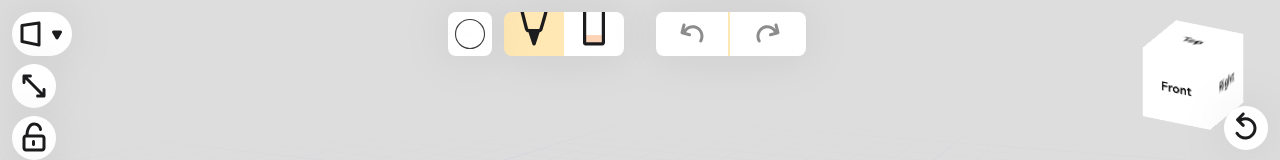
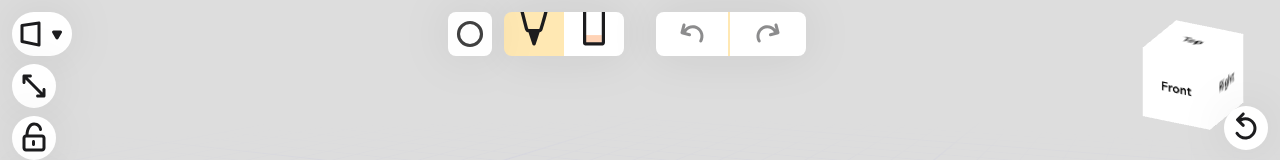
Before and after one commit to barese17/Penzil, a Vue app: page / in a window 1280 px wide. Shown: the top 160 px of the page. Built offline with nearby package versions, Linux system fonts and the light colour scheme; what undo-manager would draw is missing.

Commit message:
Fixed controls disappearing when click outside canvas

```diff
--- a/src/App.vue
+++ b/src/App.vue
@@ -384,6 +384,7 @@ html,
 
 button {
   font-weight: 900;
+  color: #1c1c1e;
 }
 
 #app {
--- a/src/components/Input.vue
+++ b/src/components/Input.vue
@@ -91,7 +91,7 @@ import { select } from "./select.js";
 import { setCenter } from "./setCenter.js";
 
 import * as THREE from "three";
-import { controls } from "./Canvas.vue";
+import { canvas, controls } from "./Canvas.vue";
 import { renderer, scene, camera } from "../App.vue";
 
 export default {
@@ -187,7 +187,10 @@ export default {
               this.movingCanvas = true;
               return;
             } else {
-              if (controls.enabled === true) {
+              if (
+                controls.enabled === true &&
+                raycaster.intersectObjects([canvas])[0] !== undefined
+              ) {
                 controls.visible = false;
                 renderer.render(scene, camera);
               }
--- a/src/components/LineSettings.vue
+++ b/src/components/LineSettings.vue
@@ -16,9 +16,9 @@
         xmlns="http://www.w3.org/2000/svg"
       >
         <path
-          d="M34.5 20C34.5 28.0081 28.0081 34.5 20 34.5C11.9919 34.5 5.5 28.0081 5.5 20C5.5 11.9919 11.9919 5.5 20 5.5C28.0081 5.5 34.5 11.9919 34.5 20Z"
+          d="M31.5 20C31.5 26.3513 26.3513 31.5 20 31.5C13.6487 31.5 8.5 26.3513 8.5 20C8.5 13.6487 13.6487 8.5 20 8.5C26.3513 8.5 31.5 13.6487 31.5 20Z"
           :stroke="stroke ? strokeColor : 'none'"
-          :stroke-width="strokeWidth / 1.8"
+          :stroke-width="strokeWidth / 1.6"
         />
       </svg>
     </div>
@@ -57,7 +57,7 @@ export default {
     return {
       stroke: true,
       strokeColor: "#1C1C1E",
-      strokeWidth: 2,
+      strokeWidth: 5,
       fill: false,
       fillColor: "#000000",
       panelVisible: false,
--- a/src/components/ModalContent/Welcome.vue
+++ b/src/components/ModalContent/Welcome.vue
@@ -2,7 +2,7 @@
 <template>
   <div>
     <h1>Penzil</h1>
-    <h2>Ver 0.1</h2>
+    <h2>Ver 0.2</h2>
 
     <h2>
       Penzil is a 3d sketching app designed and developed by
--- a/src/components/draw.js
+++ b/src/components/draw.js
@@ -54,7 +54,7 @@ let draw = {
             this.mesh.raycast = MeshLineRaycast;
             this.mesh.layers.set(1);
             this.bufferPoints = new Array();
-            this.size = 8;
+            this.size = 6;
 
             this.mesh.userData.vertices = new Array();
             this.mesh.userData.stroke = { show_stroke: stroke.show_stroke, color: stroke.color, lineWidth: stroke.lineWidth };
```
